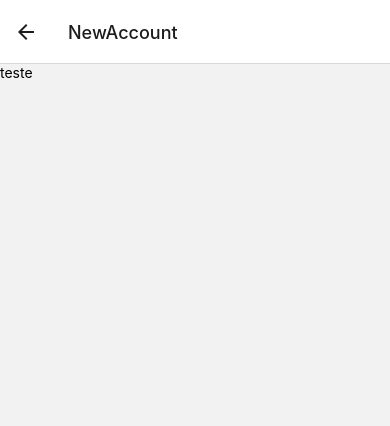
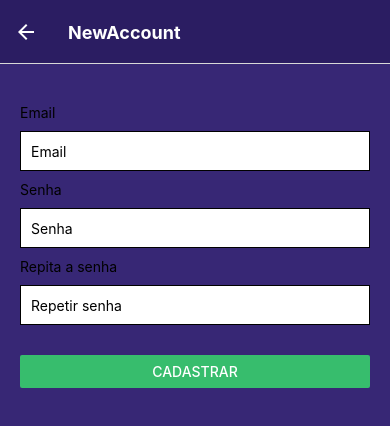
Before and after one commit to beseabra/Satisfying, a React Native app: screen /NewAccount in a window 390 px wide. Shown: the top 426 px of the page. Built offline with nearby package versions, Linux system fonts and the light colour scheme; what react-native would draw is missing.

Commit message:
login, create user and recover password

```diff
--- a/App.js
+++ b/App.js
@@ -1,5 +1,6 @@
 import { NavigationContainer } from '@react-navigation/native';
 import { createStackNavigator } from '@react-navigation/stack';
+import React from 'react';
 import Login from './src/pages/Login';
 import NewAccount from './src/pages/NewAccount';
 import NewPassword from './src/pages/NewPassword';
@@ -8,10 +9,47 @@ const Stack = createStackNavigator();
 const App = () => {
   return (
     <NavigationContainer>
-      <Stack.Navigator  >
-      <Stack.Screen name=" Login " component={Login}/>
-      <Stack.Screen name="NewPassword" component={NewPassword} />
-      <Stack.Screen name="NewAccount" component={NewAccount} />
+      <Stack.Navigator>
+        <Stack.Screen
+          name="Login"
+          component={Login}
+          options={{
+            headerStyle: {
+              backgroundColor: '#372775',
+              elevation: 0,
+            },
+            headerTintColor: '#372775',
+            headerTitleStyle: {
+              fontWeight: 'bold',
+            },
+          }}
+        />
+        <Stack.Screen
+          name="NewPassword"
+          component={NewPassword}
+          options={{
+            headerStyle: {
+              backgroundColor: '#2B1D62', // Cor da barra de navegação
+            },
+            headerTintColor: '#fff', // Cor do texto na barra de navegação
+            headerTitleStyle: {
+              fontWeight: 'bold',
+            },
+          }}
+        />
+         <Stack.Screen
+          name="NewAccount"
+          component={NewAccount}
+          options={{
+            headerStyle: {
+              backgroundColor: '#2B1D62', // Cor da barra de navegação
+            },
+            headerTintColor: '#fff', // Cor do texto na barra de navegação
+            headerTitleStyle: {
+              fontWeight: 'bold',
+            },
+          }}
+        />
       </Stack.Navigator>
     </NavigationContainer>
   );
--- a/src/pages/Login.tsx
+++ b/src/pages/Login.tsx
@@ -1,5 +1,8 @@
+import {useNavigation} from '@react-navigation/native';
 import React, {useState} from 'react';
 import {
+  Button,
+  Image,
   KeyboardAvoidingView,
   SafeAreaView,
   ScrollView,
@@ -12,9 +15,21 @@ import {
 import {Colors} from 'react-native/Libraries/NewAppScreen';
 
 export default function Login() {
+  const navigation = useNavigation();
   const isDarkMode = useColorScheme() === 'dark';
   const [email, setEmail] = useState('');
   const [password, setPassword] = useState('');
+  const [, setLogin] = useState(false);
+  const [error, setError] = useState(false);
+
+  function handleLogin() {
+    if (email && password) {
+      setLogin(true);
+      setError(false);
+    } else {
+      setError(true);
+    }
+  }
 
   return (
     <SafeAreaView style={{flex: 1}}>
@@ -23,8 +38,11 @@ export default function Login() {
           style={{backgroundColor: '#372775'}}
           contentContainerStyle={{flexGrow: 1}}>
           <View style={styles.container}>
-            <Text style={styles.sectionTitle}>Titulo aqui</Text>
-            <View>
+            <View style={styles.containerHeader}>
+              <Text style={styles.sectionTitle}>Satisfying.you</Text>
+              <Image source={require('../assets/logo.png')} />
+            </View>
+            <View style={styles.containerMargin}>
               <Text style={styles.textInput}>Email</Text>
               <TextInput
                 style={styles.input}
@@ -40,6 +58,33 @@ export default function Login() {
                 value={password}
                 placeholder="Senha"
                 secureTextEntry={true}
+              />
+              <Text style={{color: 'red'}}>
+                {error && 'Email e/ou senha inválidos'}
+              </Text>
+            </View>
+            <View style={styles.containerMargin}>
+              <Button
+                title="Entrar"
+                color="#37BD6D"
+                onPress={() => {
+                  handleLogin();
+                }}
+              />
+            </View>
+            <View style={{marginVertical: 20, gap: 10}}>
+              <Button
+                title="Criar conta"
+                onPress={() => {
+                  navigation.navigate('NewAccount');
+                }}
+              />
+              <Button
+                title="Esqueci a senha"
+                color="#B0CCDE"
+                onPress={() => {
+                  navigation.navigate('NewPassword');
+                }}
               />
             </View>
           </View>
@@ -65,10 +110,19 @@ const styles = StyleSheet.create({
     color: Colors.lighter,
   },
   sectionTitle: {
-    fontSize: 24,
+    fontSize: 30,
     fontWeight: '600',
     marginBottom: 20,
     color: Colors.white,
     textAlign: 'center',
   },
+  containerMargin: {
+    marginTop: 20,
+  },
+  containerHeader: {
+    flexDirection: 'row',
+    justifyContent: 'center',
+    alignItems: 'center',
+    gap: 20,
+  },
 });
--- a/src/pages/NewAccount.tsx
+++ b/src/pages/NewAccount.tsx
@@ -1,9 +1,125 @@
-import {Text, View} from 'react-native';
+import {useNavigation} from '@react-navigation/native';
+import React, {useState} from 'react';
+import {
+  Button,
+  KeyboardAvoidingView,
+  SafeAreaView,
+  ScrollView,
+  StyleSheet,
+  Text,
+  TextInput,
+  View,
+  useColorScheme,
+} from 'react-native';
+import {Colors} from 'react-native/Libraries/NewAppScreen';
 
 export default function NewAccount() {
+  const navigation = useNavigation();
+  const isDarkMode = useColorScheme() === 'dark';
+  const [email, setEmail] = useState('');
+  const [password, setPassword] = useState({password: '', confirmPassword: ''});
+  const [login, setLogin] = useState(false);
+  const [error, setError] = useState(false);
+
+  function handleCreateAccount() {
+    if (password.password === password.confirmPassword) {
+      setLogin(true);
+      setError(false);
+      navigation.navigate('Login');
+    } else {
+      setError(true);
+    }
+  }
+
   return (
-    <View>
-      <Text>teste</Text>
-    </View>
+    <SafeAreaView style={{flex: 1}}>
+      <KeyboardAvoidingView style={{flex: 1}}>
+        <ScrollView
+          style={{backgroundColor: '#372775'}}
+          contentContainerStyle={{flexGrow: 1}}>
+          <View style={styles.container}>
+            <View style={styles.containerMargin}>
+              <Text style={styles.textInput}>Email</Text>
+              <TextInput
+                style={styles.input}
+                onChangeText={setEmail}
+                value={email}
+                placeholder="Email"
+                keyboardType="email-address"
+              />
+              <Text style={styles.textInput}>Senha</Text>
+              <TextInput
+                style={styles.input}
+                onChangeText={text =>
+                  setPassword({
+                    ...password,
+                    password: text,
+                  })
+                }
+                value={password.password}
+                placeholder="Senha"
+                secureTextEntry={true}
+              />
+              <Text style={styles.textInput}>Repita a senha</Text>
+              <TextInput
+                style={styles.input}
+                onChangeText={text =>
+                  setPassword({
+                    ...password,
+                    confirmPassword: text,
+                  })
+                }
+                value={password.confirmPassword}
+                placeholder="Repetir senha"
+                secureTextEntry={true}
+              />
+              <Text style={{color: 'red'}}>
+                {error && 'O campo repetir senha difere da senha'}
+              </Text>
+            </View>
+            <View style={styles.containerMargin}>
+              <Button
+                title="Cadastrar"
+                color="#37BD6D"
+                onPress={handleCreateAccount}
+              />
+            </View>
+          </View>
+        </ScrollView>
+      </KeyboardAvoidingView>
+    </SafeAreaView>
   );
 }
+
+const styles = StyleSheet.create({
+  container: {
+    flex: 1,
+    padding: 20,
+  },
+  input: {
+    height: 40,
+    marginVertical: 10,
+    borderWidth: 1,
+    padding: 10,
+    backgroundColor: 'white',
+  },
+  textInput: {
+    color: Colors.lighter,
+  },
+  sectionTitle: {
+    fontSize: 30,
+    fontWeight: '600',
+    marginBottom: 20,
+    color: Colors.white,
+    textAlign: 'center',
+  },
+  containerMargin: {
+    marginTop: 20,
+  },
+  containerHeader: {
+    flexDirection: 'row',
+    justifyContent: 'center',
+    alignItems: 'center',
+    gap: 20,
+  },
+});
--- a/src/pages/NewPassword.tsx
+++ b/src/pages/NewPassword.tsx
@@ -1,9 +1,79 @@
-import {Text, View} from 'react-native';
+import {useState} from 'react';
+import {
+  Button,
+  KeyboardAvoidingView,
+  SafeAreaView,
+  ScrollView,
+  StyleSheet,
+  Text,
+  TextInput,
+  View,
+} from 'react-native';
 
 export default function NewPassword() {
+  const [email, setEmail] = useState('');
+  const [error, setError] = useState(false);
+
+  function handlePassword(email: string) {
+    const re = /^[a-zA-Z0-9._-]+@[a-zA-Z0-9.-]+\.[a-zA-Z]{2,4}$/;
+    const isValidEmail = re.test(String(email).toLowerCase());
+    setError(!isValidEmail);
+
+    if (isValidEmail) {
+      console.log('Email enviado com sucesso');
+    } else {
+      setError(true);
+    }
+  }
+
   return (
-    <View>
-      <Text>teste</Text>
-    </View>
+    <SafeAreaView style={{flex: 1}}>
+      <KeyboardAvoidingView style={{flex: 1}}>
+        <ScrollView
+          style={styles.container}
+          contentContainerStyle={{flexGrow: 1}}>
+          <View style={styles.containerInput}>
+            <Text style={styles.textInput}>Email</Text>
+            <TextInput
+              style={styles.input}
+              onChangeText={setEmail}
+              value={email}
+              placeholder="Email"
+              keyboardType="email-address"
+            />
+            {error && (
+              <Text style={{color: 'red'}}>E-mail parece ser inválido</Text>
+            )}
+          </View>
+
+          <Button
+            title="Recuperar"
+            onPress={() => handlePassword(email)}
+            color={'#37BD6D'}
+          />
+        </ScrollView>
+      </KeyboardAvoidingView>
+    </SafeAreaView>
   );
 }
+
+const styles = StyleSheet.create({
+  container: {
+    backgroundColor: '#372775',
+    padding: 20,
+  },
+  textInput: {
+    color: 'white',
+    fontSize: 20,
+    marginTop: 10,
+  },
+  input: {
+    backgroundColor: 'white',
+    padding: 10,
+    marginBottom: 10,
+  },
+  containerInput: {
+    marginBottom: 40,
+    marginTop: 40,
+  },
+});
```
Also changed, not shown: src/assets/logo.png (added).
